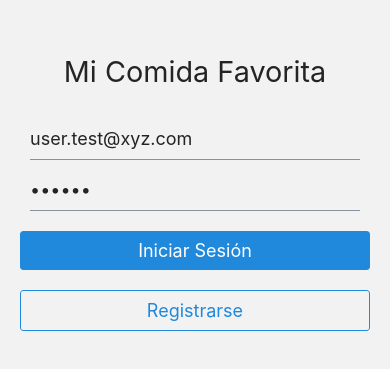
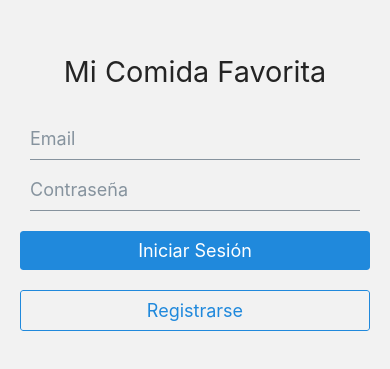
Before and after one commit to PaoloLabs/mi-comida-favorita-app, a React Native app in the folder MiComidaFavorita/: screen /Login in a window 390 px wide. Shown: the part 225-594 px from the top of the page. Built offline with nearby package versions, Linux system fonts and the light colour scheme; no server answers.

Commit message:
Readme updated

```diff
--- a/MiComidaFavorita/src/screens/LoginScreen.js
+++ b/MiComidaFavorita/src/screens/LoginScreen.js
@@ -8,8 +8,8 @@ import { commonStyles } from '../styles/CommonStyles';
 import { LoadingOverlay } from '../components/LoadingOverlay';
 
 export default function LoginScreen({ navigation }) {
-    const [email, setEmail] = useState('user.test@xyz.com');
-    const [password, setPassword] = useState('123456');
+    const [email, setEmail] = useState('');
+    const [password, setPassword] = useState('');
     const [errors, setErrors] = useState({});
     const [isLoading, setIsLoading] = useState(false);
 
```
Also changed, not shown: 1 other file (tests, documents, lock files or other folders).
